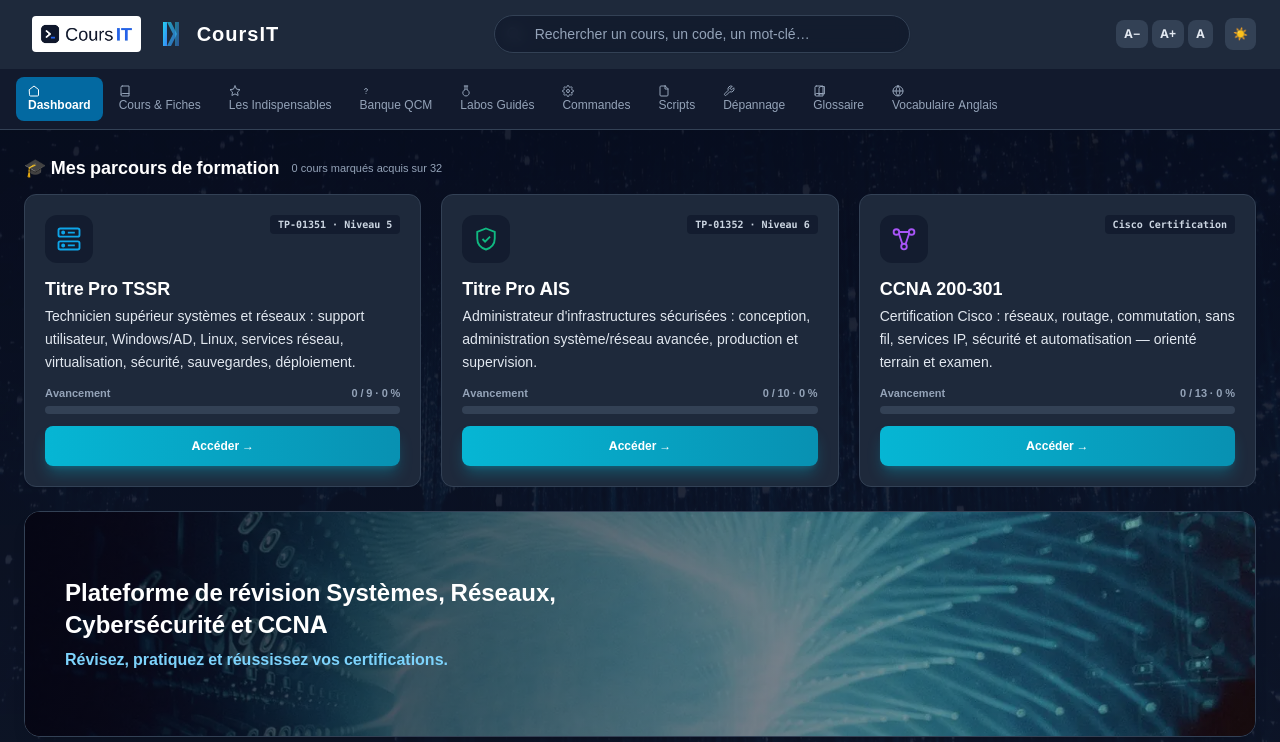
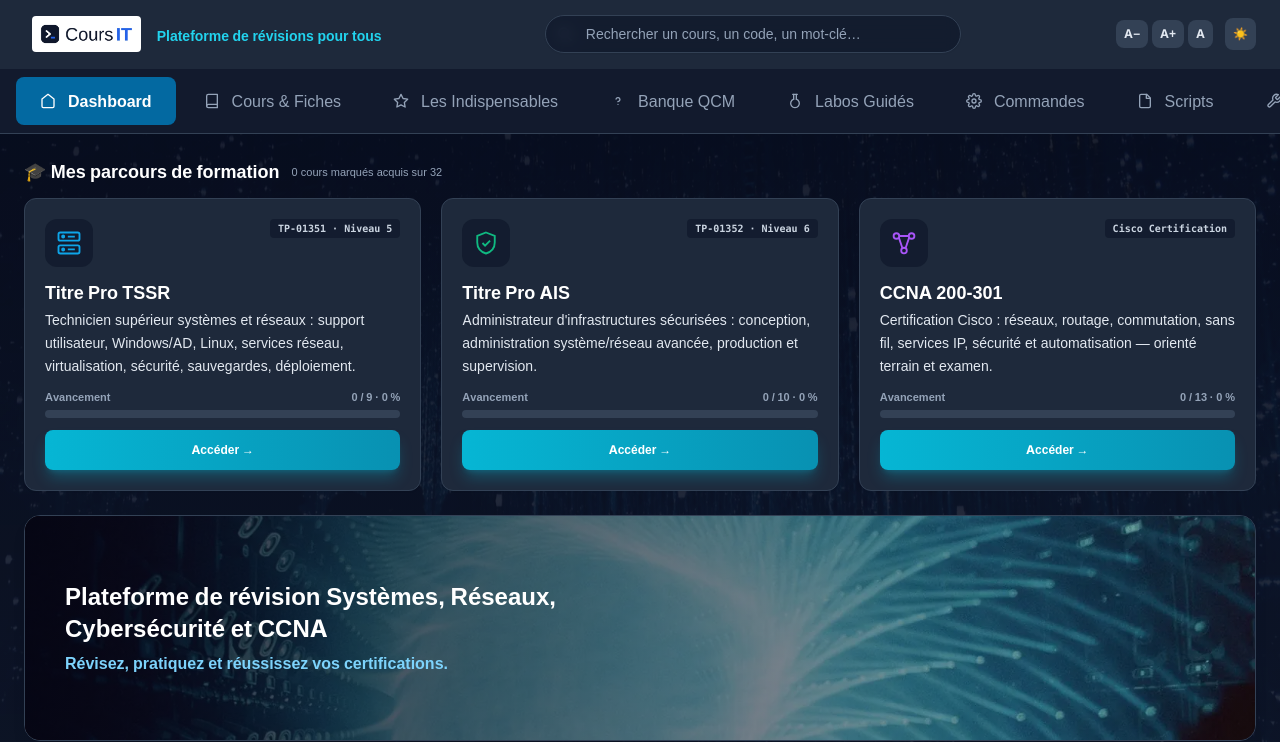
Before and after one commit to herbreteau787-svg/coursit, a React (Vite) app in the folder app/: page / in a window 1280 px wide. Shown: the top 742 px of the page. Built offline with nearby package versions, Linux system fonts and the light colour scheme.

Commit message:
UI: nav tabs bigger (px-6, text-base, min-h-48, gap-3), visible icons

```diff
--- a/app/src/App.jsx
+++ b/app/src/App.jsx
@@ -2572,19 +2572,10 @@ const QcmSection = ({ qcmData, filterLabel, onFilterChange, filterOptions, showF
                                         IT
                                     </div>
                                 )}
-                                <div className="flex items-center gap-2">
-                                    <svg width="32" height="32" viewBox="0 0 32 32" fill="none" xmlns="http://www.w3.org/2000/svg">
-                                        <defs>
-                                            <linearGradient id="logoGrad" x1="0%" y1="0%" x2="100%" y2="100%">
-                                                <stop offset="0%" stopColor="#22d3ee" />
-                                                <stop offset="100%" stopColor="#3b82f6" />
-                                            </linearGradient>
-                                        </defs>
-                                        <path d="M6 4h4v24H6z" fill="url(#logoGrad)" />
-                                        <path d="M10 4h4l6 12-6 12h-4l6-12-6-12z" fill="url(#logoGrad)" opacity="0.7" />
-                                        <path d="M18 4h4v24h-4z" fill="url(#logoGrad)" opacity="0.5" />
-                                    </svg>
-                                    <span className="text-xl font-bold tracking-wider text-white">CoursIT</span>
+                                <div className="flex flex-col">
+                                    <span className="text-sm font-semibold text-cyan-600 dark:text-cyan-400 mt-1">
+                                        Plateforme de révisions pour tous
+                                    </span>
                                 </div>
                             </button>
 
@@ -2660,7 +2651,7 @@ const QcmSection = ({ qcmData, filterLabel, onFilterChange, filterOptions, showF
                                         key={tab.id}
                                         onClick={() => setCurrentTab(tab.id)}
                                         aria-current={currentTab === tab.id ? 'page' : undefined}
-                                        className={`px-3 py-2 rounded-lg whitespace-nowrap transition-colors ${
+                                        className={`px-6 py-2 rounded-lg whitespace-nowrap transition-colors min-h-[48px] flex items-center gap-3 text-base ${
                                             currentTab === tab.id
                                                 ? 'bg-brand-600 text-white font-bold'
                                                 : 'text-slate-600 dark:text-slate-400 hover:bg-slate-200 dark:hover:bg-slate-800'
```
